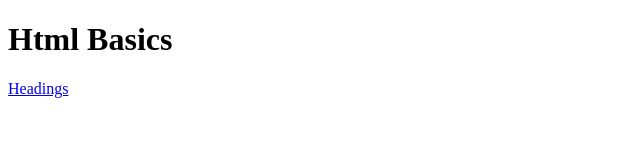
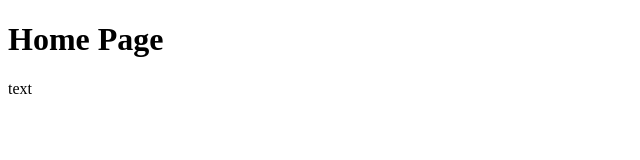
Before and after one commit to RandomGameCoder/Arcade, a plain HTML site: page index.html in a window 1280 px wide. Shown: the whole page, without its empty margins (0-640 px from the left). Drawn offline with Linux system fonts and the light colour scheme.

Commit message:
changes to index.html

```diff
--- a/index.html
+++ b/index.html
@@ -5,7 +5,7 @@
         <title>Home Page</title>
     </head>
     <body>
-        <h1>Html Basics</h1>
-        <p><a href = headings.html>Headings</a></p>
+        <h1>Home Page</h1>
+        <p>text</p>
     </body>
 </html>
```
